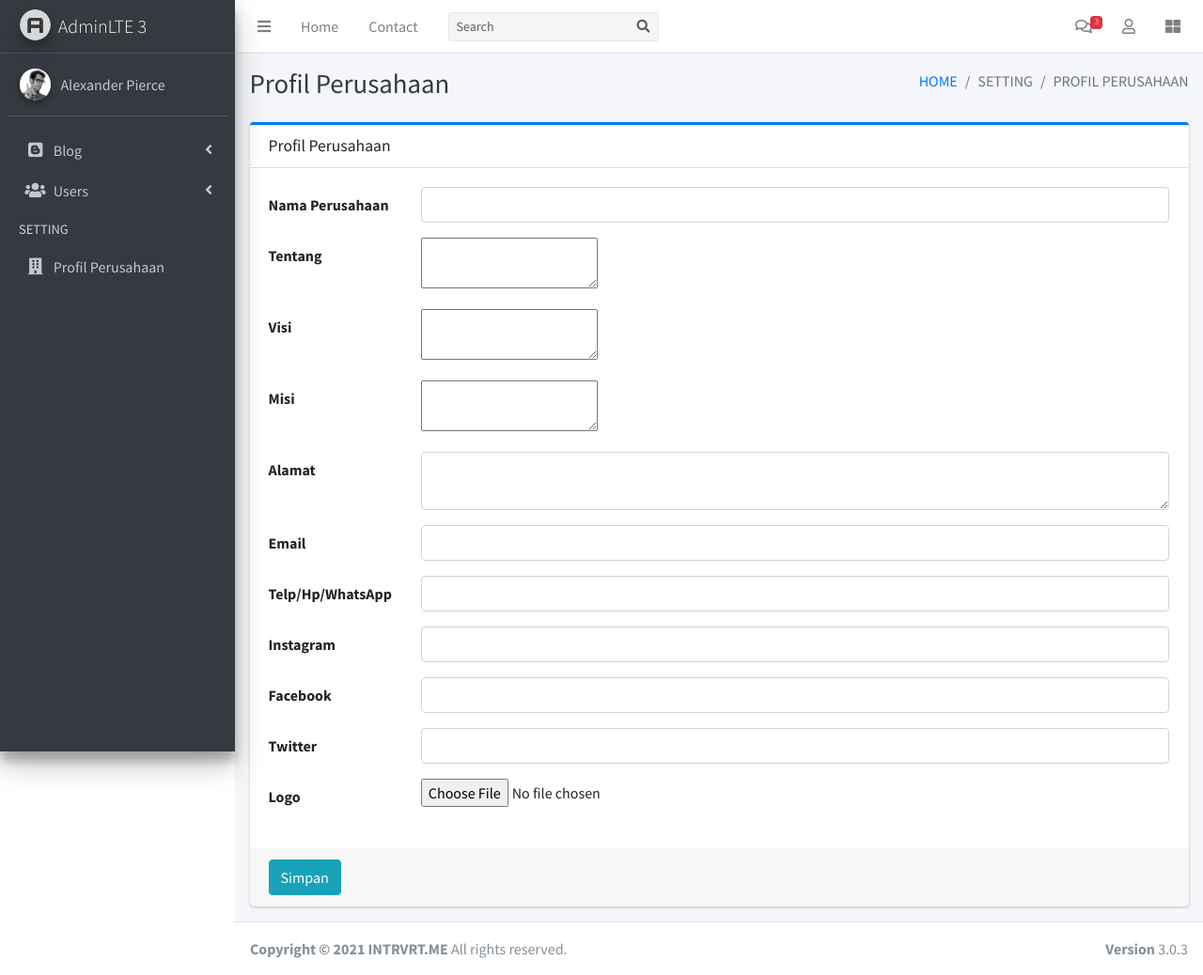
After one commit to diazadha/Intrvrt.me-Website_Project, a CodeIgniter app: page /database/admin/blog/index in a window 1280 px wide. The commit adds this page. Shown: the whole page at 94% size. Run offline with CodeIgniter, Linux system fonts and the light colour scheme; data that the repository does not hold is empty; some libraries are stand-ins or nearby versions.

Commit message:
Profil Perusahaan

```diff
--- /dev/null
+++ b/application/controllers/admin/Blog.php
@@ -0,0 +1,17 @@
+<?php
+defined('BASEPATH') or exit('No direct script access allowed');
+
+class Blog extends CI_Controller
+{
+    public function index()
+    {
+        $data['content'] = "admin/profil_perusahaan";
+		$this->load->view("template/adminlte", $data);
+    }
+
+    public function kategori()
+    {
+        $data['content'] = "admin/profil_perusahaan";
+		$this->load->view("template/adminlte", $data);
+    }
+}
--- /dev/null
+++ b/application/views/admin/profil_perusahaan.php
@@ -0,0 +1,118 @@
+<!-- Content Wrapper. Contains page content -->
+<div class="content-wrapper">
+    <!-- Content Header (Page header) -->
+    <div class="content-header">
+      <div class="container-fluid">
+        <div class="row mb-2">
+          <div class="col-sm-6">
+            <h1 class="m-0 text-dark">Profil Perusahaan</h1>
+          </div><!-- /.col -->
+          <div class="col-sm-6">
+            <ol class="breadcrumb float-sm-right">
+              <li class="breadcrumb-item"><a href="#">HOME</a></li>
+              <li class="breadcrumb-item active">SETTING</li>
+              <li class="breadcrumb-item active">PROFIL PERUSAHAAN</li>
+            </ol>
+          </div><!-- /.col -->
+        </div><!-- /.row -->
+      </div><!-- /.container-fluid -->
+    </div>
+    <!-- /.content-header -->
+    <!-- Main content -->
+    <section class="content">
+      <div class="container-fluid">
+        <div class="row">
+            <div class="col-md-12">
+              <div class="card card-outline card-primary">
+                  <div class="card-header">
+                    <h3 class="card-title">
+                        Profil Perusahaan
+                    </h3>
+                  </div>
+                  <form class="form-horizontal" enctype="multipart/form-data" action ="<?=base_url('admin/profil/update_perusahaan')?>" method="POST">
+                      <div class="card-body">
+                          <?=$this->session->flashdata('message'); $this->session->unset_userdata('message');?>
+                          <div class="form-group row">
+                              <label for="name" class="col-sm-2 col-form-label">Nama Perusahaan</label>
+                              <div class="col-sm-10">
+                                  <input type="text" class="form-control" id="nama" name="nama" value="<?=$profil->nama?>">
+                                  <input type="hidden" id="id" name="id" value="<?=$profil->id?>">
+                              </div>
+                          </div>
+                          <div class="form-group row">
+                              <label for="inputPassword3" class="col-sm-2 col-form-label">Tentang</label>
+                              <div class="col-sm-10">
+                              <textarea class="textarea" name="tentang"><?=$profil->tentang?></textarea>
+                              </div>
+                          </div>
+                          <div class="form-group row">
+                              <label for="inputPassword3" class="col-sm-2 col-form-label">Visi</label>
+                              <div class="col-sm-10">
+                              <textarea class="textarea" name="visi"><?=$profil->visi?></textarea>
+                              </div>
+                          </div>
+                          <div class="form-group row">
+                              <label for="inputPassword3" class="col-sm-2 col-form-label">Misi</label>
+                              <div class="col-sm-10">
+                              <textarea class="textarea" name="misi"><?=$profil->misi?></textarea>
+                              </div>
+                          </div>
+                          <div class="form-group row">
+                              <label for="inputPassword3" class="col-sm-2 col-form-label">Alamat</label>
+                              <div class="col-sm-10">
+                              <textarea  name="alamat" class="form-control"><?=$profil->alamat?></textarea>
+                              </div>
+                          </div>
+                          <div class="form-group row">
+                              <label for="inputPassword3" class="col-sm-2 col-form-label">Email</label>
+                              <div class="col-sm-10">
+                                <input type="text" class="form-control" name="email" value="<?=$profil->email?>">
+                              </div>
+                          </div>
+                          <div class="form-group row">
+                              <label for="inputPassword3" class="col-sm-2 col-form-label">Telp/Hp/WhatsApp</label>
+                              <div class="col-sm-10">
+                                <input type="text" class="form-control" name="nomor_kontak" value="<?=$profil->nomor_kontak?>">
+                              </div>
+                          </div>
+                          <div class="form-group row">
+                              <label for="inputPassword3" class="col-sm-2 col-form-label">Instagram</label>
+                              <div class="col-sm-10">
+                                <input type="email" class="form-control" name="instagram" value="<?=$profil->instagram?>">
+                              </div>
+                          </div>
+                          <div class="form-group row">
+                              <label for="inputPassword3" class="col-sm-2 col-form-label">Facebook</label>
+                              <div class="col-sm-10">
+                                <input type="text" class="form-control" name="facebook" value="<?=$profil->facebook?>">
+                              </div>
+                          </div>
+                          <div class="form-group row">
+                              <label for="inputPassword3" class="col-sm-2 col-form-label">Twitter</label>
+                              <div class="col-sm-10">
+                                <input type="text" class="form-control" name="twitter" value="<?=$profil->twitter?>">
+                              </div>
+                          </div>
+                          <div class="form-group row">
+                              <label for="inputPassword3" class="col-sm-2 col-form-label">Logo</label>
+                              <div class="col-sm-10">
+                                  <input type="file" name="logo">
+                                  <input type="hidden" class="custom-file-input" value="<?=$profil->logo?>" name="logo_">
+                              </div>
+                          </div>
+                      </div>
+                      <!-- /.card-body -->
+                      <div class="card-footer">
+                          <button type="submit" class="btn btn-info">Simpan</button>
+                      </div>
+                      <!-- /.card-footer -->
+                  </form>
+              </div>
+            </div>
+            <!-- /.col-->
+        </div>
+        <!-- ./row -->
+      </div><!-- /.container-fluid -->
+    </section>
+    <!-- /.content -->
+</div>
--- a/application/views/template/adminlte.php
+++ b/application/views/template/adminlte.php
@@ -168,6 +168,29 @@
         <ul class="nav nav-pills nav-sidebar flex-column" data-widget="treeview" role="menu" data-accordion="false">
           <li class="nav-item has-treeview">
             <a href="#" class="nav-link">
+              <i class="nav-icon fab fa-blogger"></i>
+              <p>
+                Blog
+                <i class="right fas fa-angle-left"></i>
+              </p>
+            </a>
+            <ul class="nav nav-treeview">
+              <li class="nav-item">
+                <a href="<?=base_url('admin/blog/index')?>" class="nav-link">
+                  <i class="fas fa-pen-square"></i>
+                  <p>Konten Blog</p>
+                </a>
+              </li>
+              <li class="nav-item">
+                <a href="<?=base_url('admin/blog/kategori')?>" class="nav-link">
+                  <i class=" fas fa-tag"></i>
+                  <p>Kategori Blog</p>
+                </a>
+              </li>
+            </ul>
+          </li>
+          <li class="nav-item has-treeview">
+            <a href="#" class="nav-link">
               <i class="nav-icon fas fa-users"></i>
               <p>
                 Users
@@ -185,9 +208,9 @@
           </li>
           <li class="nav-header">SETTING</li>
           <li class="nav-item">
-            <a href="<?=base_url('admin/profile')?>" class="nav-link">
-              <i class="fas fa-circle nav-icon"></i>
-              <p>Profile Website</p>
+            <a href="<?=base_url('admin/profil/perusahaan')?>" class="nav-link">
+              <i class="fas fa-building nav-icon"></i>
+              <p>Profil Perusahaan</p>
             </a>
           </li>
         </ul>
```
Also changed, not shown: application/controllers/admin/Profil.php (added, +50 -0 lines), application/controllers/admin/Profile.php (deleted, +0 -11 lines), application/models/SettingModel.php (+17 -4 lines), application/views/admin/profile.php (deleted, +0 -62 lines), assets/perusahaan/fc8a0379ddbd276a9a54c35be8f2d67f.png (added).
